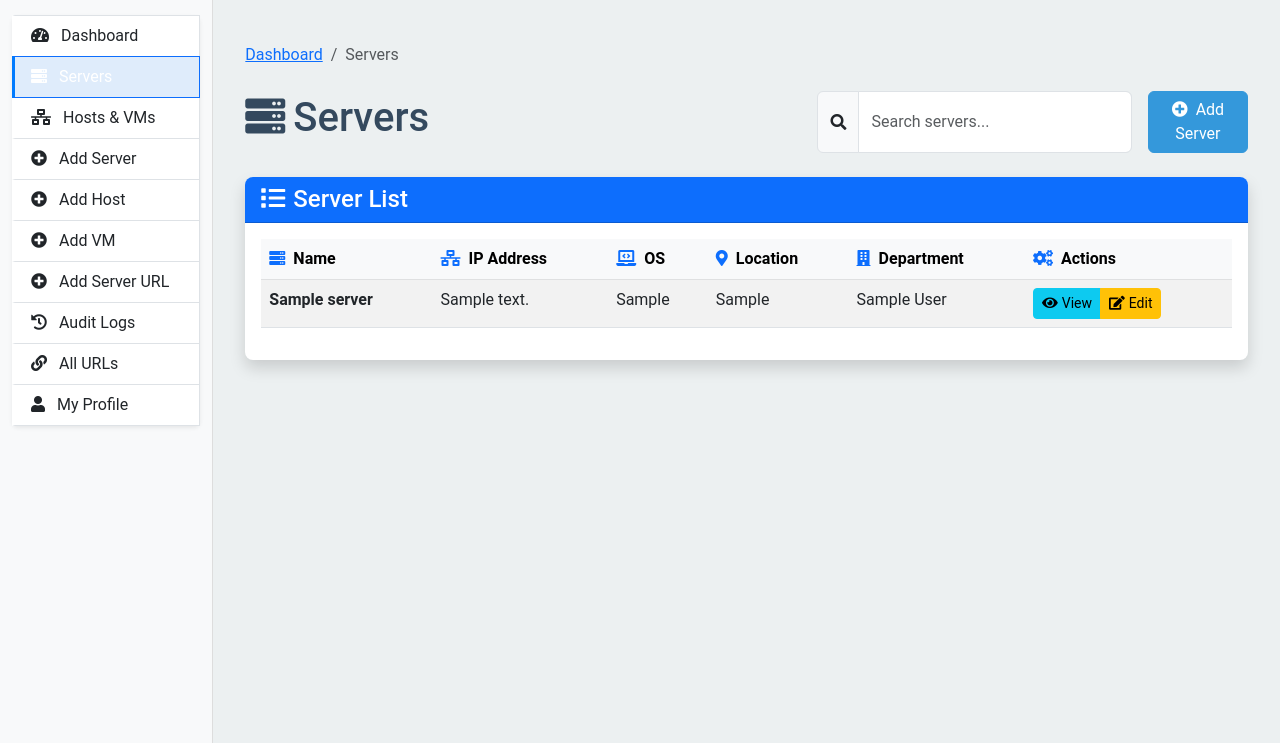
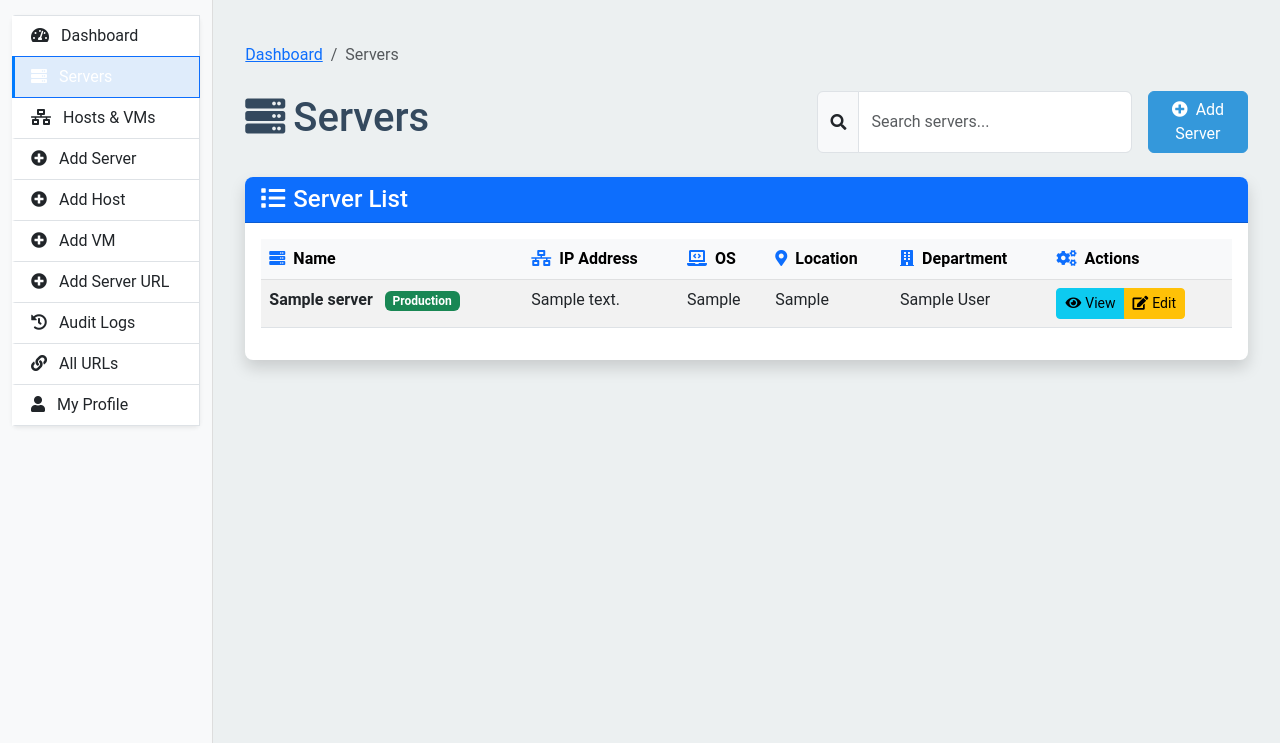
Before and after one commit to jksonar/server_mgmt, a Django app: page /servers/ in a window 1280 px wide. Shown: the part 57-800 px from the top of the page. Run offline with Django 5.2, Linux system fonts and the light colour scheme; a user stored in the database is signed in; tables that the repository leaves empty hold one stand-in row (values such as "Sample post"); parts of the project's set-up code (start-up, migrations or seed data) failed here and were passed over.

Commit message:
production server badge added

```diff
--- a/templates/servers/server_list.html
+++ b/templates/servers/server_list.html
@@ -121,7 +121,12 @@
                     <tbody>
                         {% for server in servers %}
                         <tr class="server-row">
-                            <td><strong>{{ server.name }}</strong></td>
+                            <td>
+                                <strong>{{ server.name }}</strong>
+                                {% if server.server_type == 'production' %}
+                                    <span class="badge bg-success ms-2">Production</span>
+                                {% endif %}
+                            </td>
                             <td>{{ server.ip_address }}</td>
                             <td>{{ server.os }}</td>
                             <td>{{ server.location }}</td>
```
